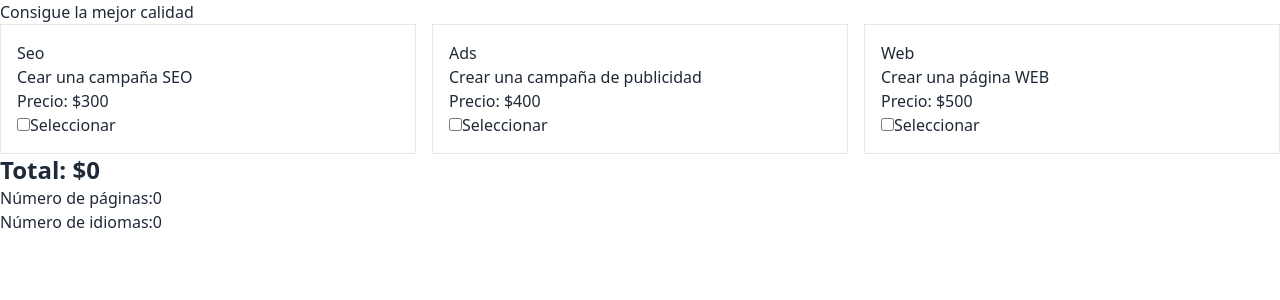
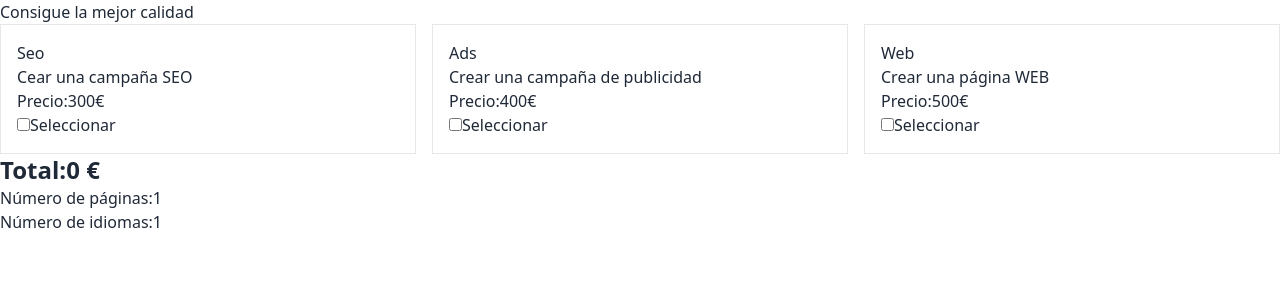
Before and after one commit to JazJurin/SprintPresupuesto, a React (Vite) app: page / in a window 1280 px wide. Shown: the top 300 px of the page. Built offline with nearby package versions, Linux system fonts and the light colour scheme.

Commit message:
Ejercicio2 ok

```diff
--- a/package.json
+++ b/package.json
@@ -11,8 +11,10 @@
     "format": "prettier --write ."
   },
   "dependencies": {
+    "prop-types": "^15.8.1",
     "react": "^18.2.0",
-    "react-dom": "^18.2.0"
+    "react-dom": "^18.2.0",
+    "react-icons": "^4.11.0"
   },
   "devDependencies": {
     "@types/react": "^18.2.15",
--- a/src/Components/Panel.tsx
+++ b/src/Components/Panel.tsx
@@ -1,19 +1,19 @@
 import { useState } from "react";
 
 export default function Panel({ onUpdate }) {
-	const [numPages, SetNumPages] = useState(0);
-	const [numLanguages, setNumLenguages] = useState(0);
+	const [numPages, SetNumPages] = useState(1);
+	const [numLanguages, setNumLenguages] = useState(1);
 
 	const handleNumPages = (e) => {
-		const value = e.target.value;
+		const value = parseInt(e.target.value);
 		SetNumPages(value);
-		onUpdate(numPages, value);
+		onUpdate(numLanguages, value);
 	};
 
 	const handleNumLanguages = (e) => {
-		const value = e.target.value;
+		const value = parseInt(e.target.value);
 		setNumLenguages(value);
-		onUpdate(numLanguages, value);
+		onUpdate(numPages, value);
 	};
 
 	return (
--- a/src/Components/Service.tsx
+++ b/src/Components/Service.tsx
@@ -5,7 +5,7 @@ export default function Service({data, selected, onSelect}) {
       <div className="border p-4">
         <h3>{data.name}</h3>
         <p>{data.description}</p>
-        <p>Precio: ${data.price}</p>
+        <p>Precio:{data.price}€</p>
         <label>
           <input
             type="checkbox"
--- a/src/Components/Total.tsx
+++ b/src/Components/Total.tsx
@@ -1,7 +1,7 @@
-export default function Total({total}) {
-  return (
-      <div>
-        <p className="text-2xl font-bold">Total: ${total}</p>
-    </div>
-  )
+export default function Total({ total }) {
+	return (
+		<div>
+			<p className="text-2xl font-bold">Total:{total} €</p>
+		</div>
+	);
 }
```
Also changed, not shown: src/Components/ServiceSelection.tsx (+6 -4 lines), 1 other file (tests, documents, lock files or other folders).
